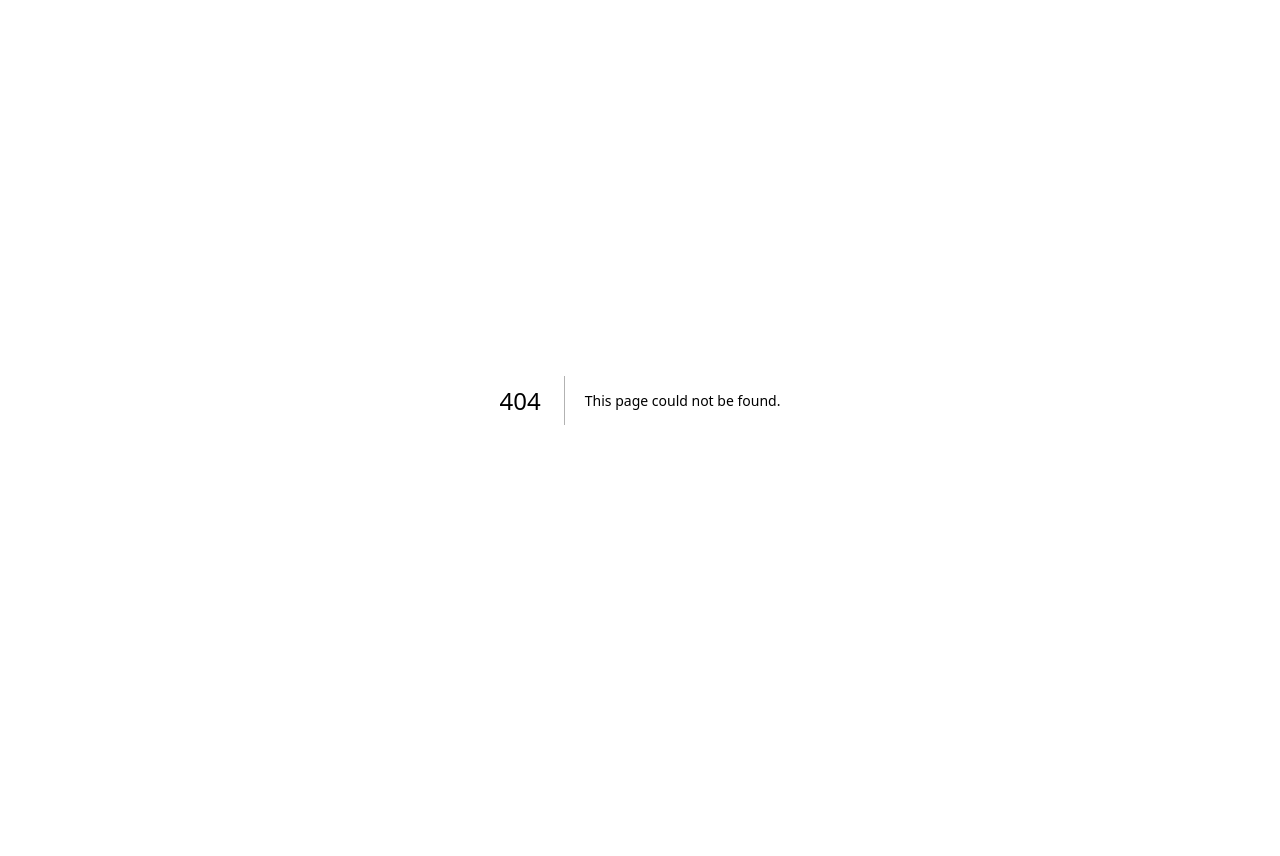
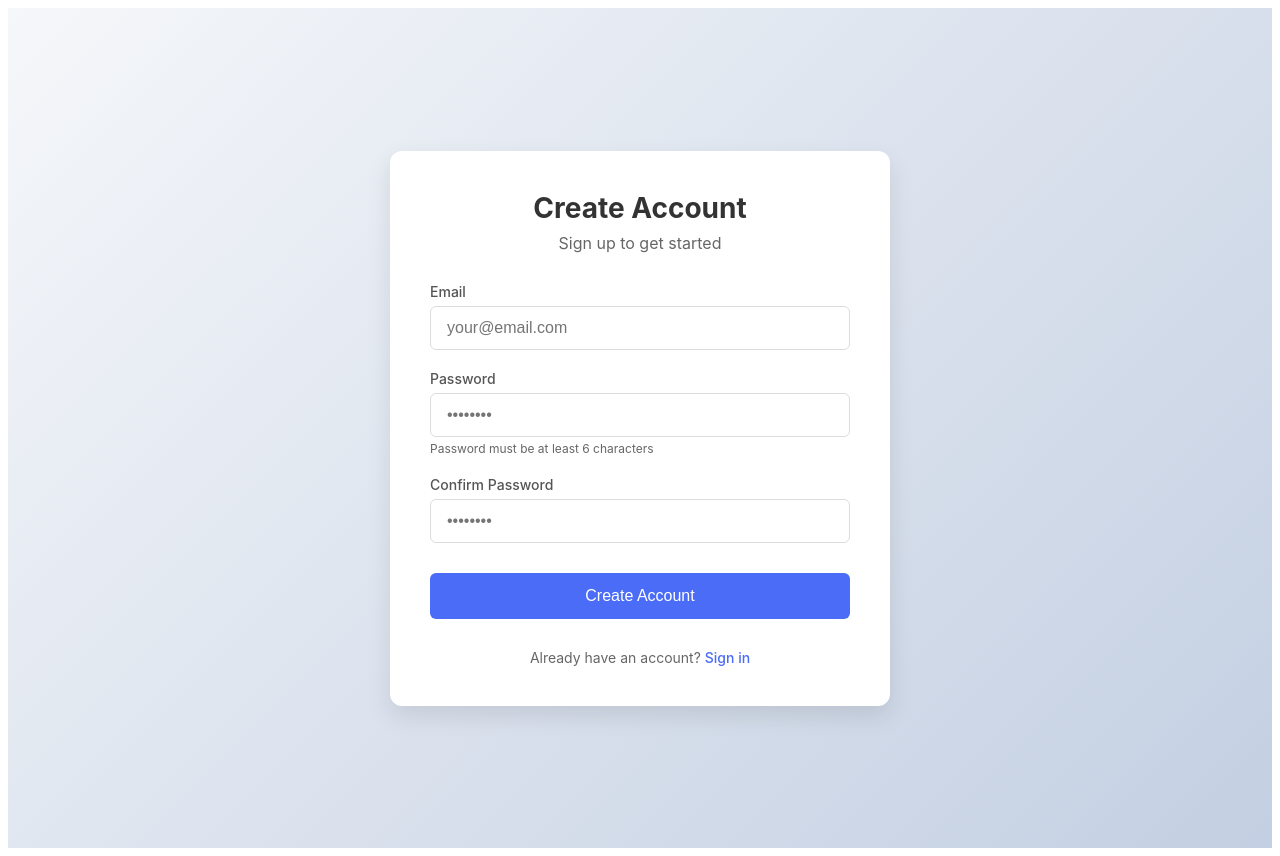
Before and after one commit to abelhailefen/aiCVbuilder, a Next.js app: page /signup in a window 1280 px wide. Before the commit this address had no page. Before the commit the page ends 800 px from the top, so only its background shows below. Built offline with nearby package versions, Linux system fonts and the light colour scheme.

Commit message:
signup page, signup page css style

```diff
--- /dev/null
+++ b/pages/signup.tsx
@@ -0,0 +1,130 @@
+"use client"
+
+import type React from "react"
+
+import { useState } from "react"
+import { createUserWithEmailAndPassword } from "firebase/auth"
+import { auth } from "@/lib/firebaseConfig"
+import { useRouter } from "next/router"
+import Link from "next/link"
+import styles from '../styles/signup.module.css'
+export default function Signup() {
+  const router = useRouter()
+
+  const [email, setEmail] = useState("")
+  const [password, setPassword] = useState("")
+  const [confirmPassword, setConfirmPassword] = useState("")
+  const [error, setError] = useState("")
+  const [isLoading, setIsLoading] = useState(false)
+
+  // Form validation
+  const validateForm = () => {
+    if (password !== confirmPassword) {
+      setError("Passwords do not match")
+      return false
+    }
+
+    if (password.length < 6) {
+      setError("Password must be at least 6 characters")
+      return false
+    }
+
+    return true
+  }
+
+  // Email/password signup handler
+  const handleSignup = async (e: React.FormEvent) => {
+    e.preventDefault()
+
+    // Clear previous errors
+    setError("")
+
+    // Validate form
+    if (!validateForm()) {
+      return
+    }
+
+    setIsLoading(true)
+
+    try {
+      await createUserWithEmailAndPassword(auth, email, password)
+      router.push("/dashboard") // Redirect after signup
+    } catch (error: any) {
+      console.error("Signup failed:", error)
+
+      // Handle specific Firebase auth errors
+      if (error.code === "auth/email-already-in-use") {
+        setError("This email is already registered. Please use a different email or sign in.")
+      } else if (error.code === "auth/invalid-email") {
+        setError("Invalid email address format.")
+      } else {
+        setError("Failed to create account. Please try again.")
+      }
+    } finally {
+      setIsLoading(false)
+    }
+  }
+
+  return (
+    <div className={styles.container}>
+      <div className={styles.signupCard}>
+        <div className={styles.header}>
+          <h1>Create Account</h1>
+          <p>Sign up to get started</p>
+        </div>
+
+        <form onSubmit={handleSignup} className={styles.form}>
+          <div className={styles.inputGroup}>
+            <label htmlFor="email">Email</label>
+            <input
+              id="email"
+              type="email"
+              placeholder="your@email.com"
+              value={email}
+              onChange={(e) => setEmail(e.target.value)}
+              required
+              disabled={isLoading}
+            />
+          </div>
+
+          <div className={styles.inputGroup}>
+            <label htmlFor="password">Password</label>
+            <input
+              id="password"
+              type="password"
+              placeholder="••••••••"
+              value={password}
+              onChange={(e) => setPassword(e.target.value)}
+              required
+              disabled={isLoading}
+            />
+            <small className={styles.passwordHint}>Password must be at least 6 characters</small>
+          </div>
+
+          <div className={styles.inputGroup}>
+            <label htmlFor="confirmPassword">Confirm Password</label>
+            <input
+              id="confirmPassword"
+              type="password"
+              placeholder="••••••••"
+              value={confirmPassword}
+              onChange={(e) => setConfirmPassword(e.target.value)}
+              required
+              disabled={isLoading}
+            />
+          </div>
+
+          {error && <div className={styles.errorMessage}>{error}</div>}
+
+          <button type="submit" className={styles.submitButton} disabled={isLoading}>
+            {isLoading ? "Creating Account..." : "Create Account"}
+          </button>
+        </form>
+
+        <div className={styles.footer}>
+          Already have an account? <Link href="/login">Sign in</Link>
+        </div>
+      </div>
+    </div>
+  )
+}
--- /dev/null
+++ b/styles/signup.module.css
@@ -0,0 +1,147 @@
+.container {
+    display: flex;
+    justify-content: center;
+    align-items: center;
+    min-height: 100vh;
+    background: linear-gradient(135deg, #f5f7fa 0%, #c3cfe2 100%);
+    padding: 20px;
+    font-family: -apple-system, BlinkMacSystemFont, "Segoe UI", Roboto, Oxygen, Ubuntu, Cantarell, "Open Sans",
+      "Helvetica Neue", sans-serif;
+  }
+
+  .signupCard {
+    width: 100%;
+    max-width: 420px;
+    background-color: white;
+    border-radius: 12px;
+    box-shadow: 0 10px 25px rgba(0, 0, 0, 0.1);
+    padding: 40px;
+    transition: transform 0.3s ease;
+  }
+
+  .signupCard:hover {
+    transform: translateY(-5px);
+  }
+
+  .header {
+    text-align: center;
+    margin-bottom: 30px;
+  }
+
+  .header h1 {
+    margin: 0;
+    color: #333;
+    font-size: 28px;
+    font-weight: 700;
+  }
+
+  .header p {
+    margin-top: 8px;
+    color: #666;
+    font-size: 16px;
+  }
+
+  .form {
+    display: flex;
+    flex-direction: column;
+    gap: 20px;
+  }
+
+  .inputGroup {
+    display: flex;
+    flex-direction: column;
+  }
+
+  .inputGroup label {
+    font-size: 14px;
+    font-weight: 500;
+    color: #555;
+    margin-bottom: 6px;
+  }
+
+  .inputGroup input {
+    padding: 12px 16px;
+    border: 1px solid #ddd;
+    border-radius: 6px;
+    font-size: 16px;
+    transition: border-color 0.2s ease;
+  }
+
+  .inputGroup input:focus {
+    outline: none;
+    border-color: #4a6cf7;
+    box-shadow: 0 0 0 2px rgba(74, 108, 247, 0.1);
+  }
+
+  .inputGroup input:disabled {
+    background-color: #f9f9f9;
+    cursor: not-allowed;
+  }
+
+  .passwordHint {
+    font-size: 12px;
+    color: #666;
+    margin-top: 4px;
+  }
+
+  .errorMessage {
+    background-color: #fff0f0;
+    color: #e53e3e;
+    padding: 10px;
+    border-radius: 6px;
+    font-size: 14px;
+    border-left: 3px solid #e53e3e;
+  }
+
+  .submitButton {
+    background-color: #4a6cf7;
+    color: white;
+    border: none;
+    border-radius: 6px;
+    padding: 14px;
+    font-size: 16px;
+    font-weight: 500;
+    cursor: pointer;
+    transition: background-color 0.2s ease;
+    margin-top: 10px;
+  }
+
+  .submitButton:hover {
+    background-color: #3a5ce5;
+  }
+
+  .submitButton:disabled {
+    background-color: #8da4f8;
+    cursor: not-allowed;
+  }
+
+  .footer {
+    margin-top: 30px;
+    text-align: center;
+    font-size: 14px;
+    color: #666;
+  }
+
+  .footer a {
+    color: #4a6cf7;
+    text-decoration: none;
+    font-weight: 500;
+  }
+
+  .footer a:hover {
+    text-decoration: underline;
+  }
+
+  @media (max-width: 480px) {
+    .signupCard {
+      padding: 30px 20px;
+    }
+
+    .header h1 {
+      font-size: 24px;
+    }
+
+    .submitButton {
+      padding: 12px;
+    }
+  }
```
Also changed, not shown: pages/login.tsx (+29 -3 lines).
